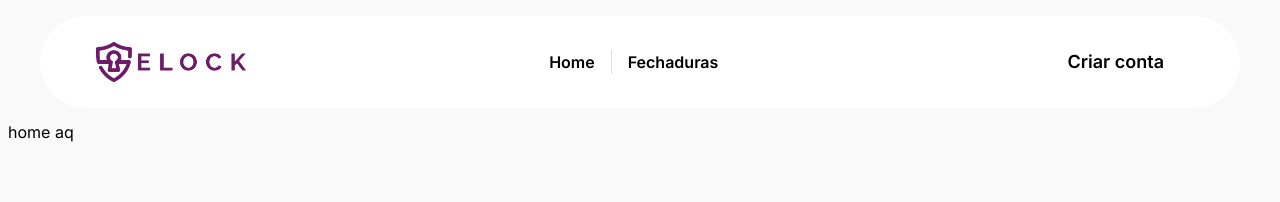
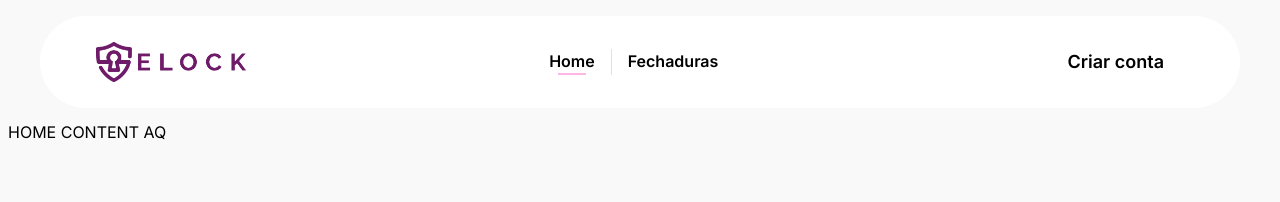
Before and after one commit to arthuracmm/elock-client, a React (Vite) app: page /home in a window 1280 px wide. Shown: the top 202 px of the page. Built offline with nearby package versions, Linux system fonts and the light colour scheme; no server answers; some icons are missing.

Commit message:
fix/deleting doorlocks route and using home page

```diff
--- a/src/App.tsx
+++ b/src/App.tsx
@@ -1,6 +1,5 @@
 import { BrowserRouter, Route, Routes } from 'react-router-dom'
 import HomePage from './pages/home/home'
-import DoorLocksPage from './pages/door-locks/doorLocks'
 
 function App() {
 
@@ -9,7 +8,6 @@ function App() {
       <Routes>
         <Route path='*' element={<HomePage />} />
         <Route path='/home' element={<HomePage />} />
-        <Route path='/door-locks' element={<DoorLocksPage />} />
       </Routes>
     </BrowserRouter>
   )
--- a/src/components/global/header.tsx
+++ b/src/components/global/header.tsx
@@ -9,9 +9,11 @@ import { useAuth } from '../../contexts/AuthContext';
 
 interface HeaderProps {
     setLoginModalOpen: (open: boolean) => void;
+    itemSelected: string;
+    setItemSelected: (item: string) => void;
 }
 
-export default function Header({ setLoginModalOpen }: HeaderProps) {
+export default function Header({ setLoginModalOpen, itemSelected, setItemSelected }: HeaderProps) {
     const navigate = useNavigate();
     const [logoutModalOpen, setLogoutModalOpen] = useState(false);
     const { user, isLoggedIn, logout } = useAuth();
@@ -19,11 +21,9 @@ export default function Header({ setLoginModalOpen }: HeaderProps) {
     const menuItems = [
         {
             name: 'Home',
-            path: '/'
         },
         {
             name: 'Fechaduras',
-            path: '/door-locks'
         }
     ]
 
@@ -39,10 +39,10 @@ export default function Header({ setLoginModalOpen }: HeaderProps) {
 
             <div className="flex gap-4">
                 {menuItems.map((item, index) => (
-                    <div key={item.path} className="flex gap-4" onClick={() => navigate(item.path)}>
+                    <div className="flex gap-4" onClick={() => setItemSelected(item.name)}>
                         <div className="flex flex-col items-center hover:-translate-y-1 transition-transform">
                             <p className="cursor-pointer hover:text-[var(--primary)]">{item.name}</p>
-                            {location.pathname === item.path && (
+                            {itemSelected === item.name && (
                                 <div className="flex h-0.5 w-[60%] bg-[var(--accent)]" />
                             )}
                         </div>
@@ -51,6 +51,7 @@ export default function Header({ setLoginModalOpen }: HeaderProps) {
                     </div>
                 ))}
             </div>
+
             {isLoggedIn && user ? (
                 <div className="flex gap-4">
                     <div
--- /dev/null
+++ b/src/components/home/doorLocksHome.tsx
@@ -0,0 +1,39 @@
+import { useAuth } from "../../contexts/AuthContext";
+import DoorLocksCard from "../door-locks/doorLocksCard";
+
+export default function DoorLocksHome() {
+    const { user } = useAuth();
+
+    const ownerLocks = user?.doorLockUsers?.filter(dl => dl.paper === "owner") || [];
+    const sharedLocks = user?.doorLockUsers?.filter(dl => dl.paper !== "owner") || [];
+
+    return (
+        <div className="flex flex-1 flex-col gap-6 justify-center">
+            <div className="flex flex-col w-full items-center gap-4">
+                <h3 className="text-4xl font-bold mb-2 text-[var(--primary)]">Suas Fechaduras</h3>
+                {ownerLocks.length > 0 ? (
+                    <div className="grid grid-cols-1 md:grid-cols-3 gap-5">
+                        {ownerLocks.map((access) => (
+                            <DoorLocksCard key={access.id} access={access} />
+                        ))}
+                    </div>
+                ) : (
+                    <p className="text-gray-500 text-sm">Você não possui nenhuma fechadura.</p>
+                )}
+            </div>
+
+            <div className="flex flex-col w-full items-center gap-4">
+                <h3 className="text-4xl font-bold mb-2 text-[var(--primary)]">Fechaduras Compartilhadas</h3>
+                {sharedLocks.length > 0 ? (
+                    <div className="grid grid-cols-1 md:grid-cols-3 gap-5">
+                        {sharedLocks.map((access) => (
+                            <DoorLocksCard key={access.id} access={access} />
+                        ))}
+                    </div>
+                ) : (
+                    <p className="text-gray-500 text-sm">Nenhuma fechadura foi compartilhada com você.</p>
+                )}
+            </div>
+        </div>
+    );
+}
--- a/src/pages/door-locks/doorLocks.tsx
+++ /dev/null
@@ -1,42 +0,0 @@
-import MainLayout from "../../components/layouts/mainLayout";
-import { useAuth } from "../../contexts/AuthContext";
-import DoorLocksCard from "../../components/door-locks/doorLocksCard";
-
-export default function DoorLocksPage() {
-    const { user } = useAuth();
-
-    const ownerLocks = user?.doorLockUsers?.filter(dl => dl.paper === "owner") || [];
-    const sharedLocks = user?.doorLockUsers?.filter(dl => dl.paper !== "owner") || [];
-
-    return (
-        <MainLayout>
-            <div className="flex flex-1 flex-col gap-6 justify-center">
-                <div className="flex flex-col w-full items-center gap-4">
-                    <h3 className="text-4xl font-bold mb-2 text-[var(--primary)]">Suas Fechaduras</h3>
-                    {ownerLocks.length > 0 ? (
-                        <div className="grid grid-cols-1 md:grid-cols-3 gap-5">
-                            {ownerLocks.map((access) => (
-                                <DoorLocksCard key={access.id} access={access} />
-                            ))}
-                        </div>
-                    ) : (
-                        <p className="text-gray-500 text-sm">Você não possui nenhuma fechadura.</p>
-                    )}
-                </div>
-
-                <div className="flex flex-col w-full items-center gap-4">
-                    <h3 className="text-4xl font-bold mb-2 text-[var(--primary)]">Fechaduras Compartilhadas</h3>
-                    {sharedLocks.length > 0 ? (
-                        <div className="grid grid-cols-1 md:grid-cols-3 gap-5">
-                            {sharedLocks.map((access) => (
-                                <DoorLocksCard key={access.id} access={access} />
-                            ))}
-                        </div>
-                    ) : (
-                        <p className="text-gray-500 text-sm">Nenhuma fechadura foi compartilhada com você.</p>
-                    )}
-                </div>
-            </div>
-        </MainLayout>
-    );
-}
--- a/src/pages/home/home.tsx
+++ b/src/pages/home/home.tsx
@@ -1,9 +1,35 @@
-import MainLayout from "../../components/layouts/mainLayout";
+import { useState } from "react";
+import Header from "../../components/global/header";
+import LoginModal from "../../components/login/login/login";
+import DoorLocksHome from "../../components/home/doorLocksHome";
 
 export default function HomePage() {
+    const [isLoginModalOpen, setLoginModalOpen] = useState(false);
+    const [itemSelected, setItemSelected] = useState("Home");
+
+    const handleLoginSuccess = () => {
+        setLoginModalOpen(false);
+    };
+
     return (
-        <MainLayout>
-            <p>home aq</p>
-        </MainLayout>
+        <div className="flex flex-col flex-1 min-h-screen min-w-screen max-h-screen max-w-screen relative bg-zinc-100/50">
+            <Header
+                setLoginModalOpen={setLoginModalOpen}
+                itemSelected={itemSelected}
+                setItemSelected={setItemSelected}
+            />
+            <LoginModal
+                open={isLoginModalOpen}
+                handleClose={handleLoginSuccess}
+            />
+            <div className="flex mt-28 p-2">
+                {itemSelected === "Home" &&
+                <div>HOME CONTENT AQ</div>
+                }
+                {itemSelected === "Fechaduras" &&
+                    <DoorLocksHome />
+                }
+            </div>
+        </div>
     );
 }
```
